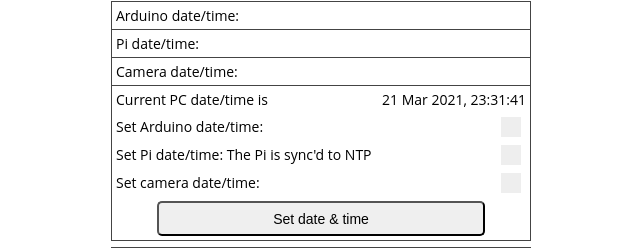
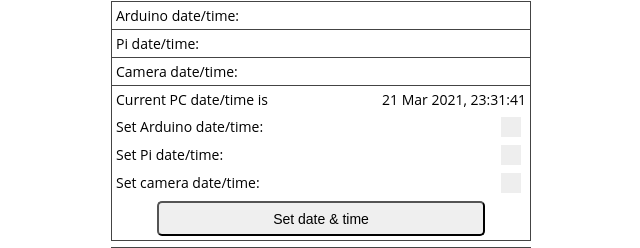
Before and after one commit to greiginsydney/Intervalometerator, a Python web app: template Raspberry Pi/www/templates/system.html in a window 1280 px wide. Shown: the part 639-887 px from the top of the page, without its empty margins (319-959 px from the left). Run offline with Jinja, Linux system fonts and the light colour scheme; the template is opened without the code that fills it, so the values that code supplies are empty.

Commit message:
Tweaked tooltip

```diff
--- a/Raspberry Pi/www/templates/system.html
+++ b/Raspberry Pi/www/templates/system.html
@@ -152,10 +152,10 @@
 			</td>
 		</tr>
 		<tr>
-			<td class="noborder ">
+			<td class="noborder">
 				<div class="alignleft{% if piNtp == True %} grey-out tooltip{% endif %}">
 					Set Pi date/time:
-					<span class="tooltiptext">The Pi is sync'd to NTP</span>
+					{% if piNtp == True %}<span class="tooltiptext">The Pi is sync'd to NTP</span>{% endif %}
 				</div>
 				<div class="alignright">
 					<label class="loginChkbox">
```
